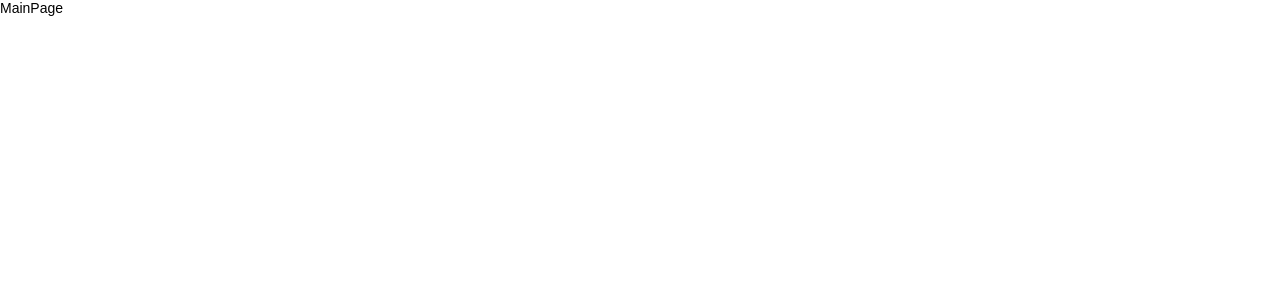
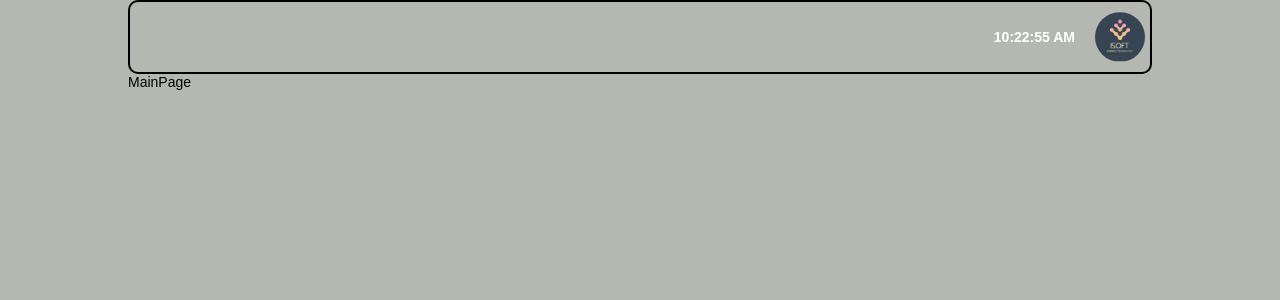
Before and after one commit to Fpsska/ISOFT-Task, a React (Create React App) app: page / in a window 1280 px wide. Shown: the top 300 px of the page. Built offline with nearby package versions, Linux system fonts and the light colour scheme.

Commit message:
feat: create Header.tsx component with logic of display current time & create _vars.scss, _functions.scss files with general app variables, func to calc size of el in REM

```diff
--- a/src/assets/styles/style.scss
+++ b/src/assets/styles/style.scss
@@ -13,7 +13,7 @@ body {
 body {
     margin: 0;
     padding: 0;
-    background-color: $white-color;
+    background-color: $primary-color;
     font-family: 'Gilroy-Medium', sans-serif;
     font-weight: 400;
     overflow-x: hidden;
@@ -25,3 +25,8 @@ body {
     padding: 0 useRem(10);
     margin: 0 auto;
 }
+
+.border {
+    border: useRem(2) solid $dark-color;
+    border-radius: useRem(10);
+}
--- a/src/components/App/App.tsx
+++ b/src/components/App/App.tsx
@@ -13,7 +13,7 @@ import '../../assets/styles/style.scss';
 
 const App: React.FC = () => {
   return (
-    <div className="App">
+    <div className="App container">
       <Routes>
         <Route path="/" element={<Layout />}>
           <Route index element={<MainPage />} />
--- a/src/components/Header/Header.tsx
+++ b/src/components/Header/Header.tsx
@@ -1,11 +1,35 @@
-import React from 'react';
+import React, { useState, useEffect } from 'react';
+
+import logo from '../../assets/images/logo.jpeg';
+
+import './header.scss';
 
 // /. imports
 
 const Header: React.FC = () => {
+  const [time, setTime] = useState<string>('00:00:00 PM');
+
+  useEffect(() => {
+    const date = new Date();
+
+    const currentTime = setInterval(() => {
+      setTime(date.toLocaleTimeString());
+    }, 1000);
+
+    return () => {
+      clearInterval(currentTime);
+    };
+  }, [time]);
+
   return (
-    <header className="header">
-      <div className="container"></div>
+    <header className="header border">
+      <div className="header__wrapper">
+        <time className="header__time">{time}</time>
+
+        <a className="header__logo logo" href="#">
+          <img className="logo__image" src={logo} alt="logo" />
+        </a>
+      </div>
     </header>
   );
 };
--- a/src/components/Header/header.scss
+++ b/src/components/Header/header.scss
@@ -0,0 +1,34 @@
+@import '../../assets/styles/functions';
+
+// /. imports
+
+.header {
+    &__wrapper {
+        display: flex;
+        align-items: center;
+        justify-content: flex-end;
+        padding: useRem(10) useRem(5);
+    }
+
+    &__time {
+        color: $white-color;
+        text-transform: uppercase;
+        font-weight: 700;
+        margin-right: useRem(20);
+    }
+}
+
+.logo {
+    width: useRem(50);
+    height: useRem(50);
+    position: relative;
+    overflow: hidden;
+    border-radius: useRem(50);
+
+    &__image {
+        position: absolute;
+        top: 50%;
+        left: 50%;
+        transform: translate(-50%, -50%);
+    }
+}
```
Also changed, not shown: src/assets/images/logo.jpeg (added).
